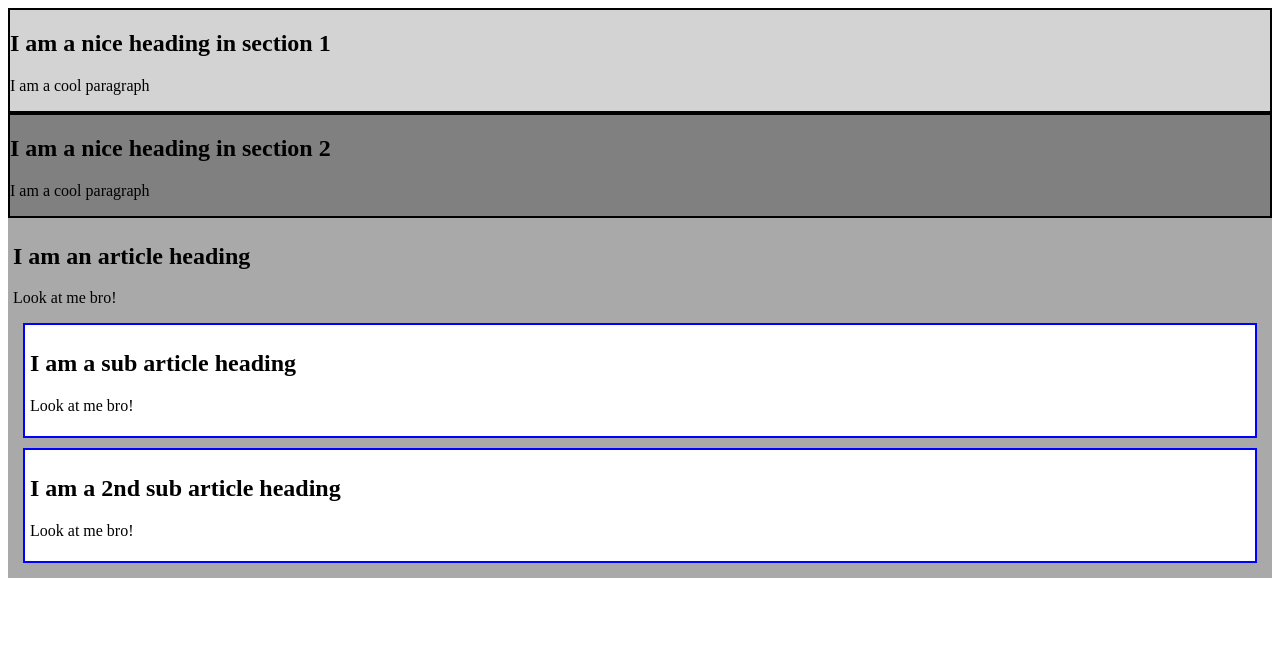
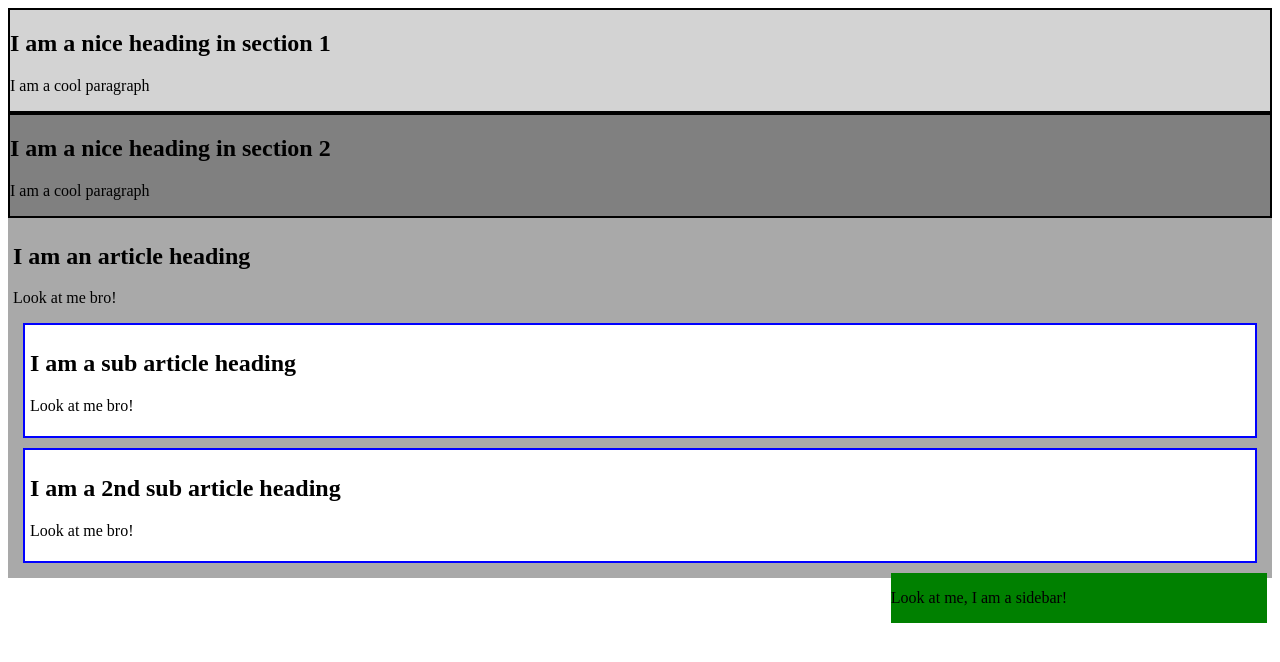
Before and after one commit to aadityadeshmukh/semantic-deepdive, a website: page index.html in a window 1280 px wide. Drawn offline with Linux system fonts and the light colour scheme.

Commit message:
1 file modified

```diff
--- a/index.html
+++ b/index.html
@@ -25,6 +25,11 @@
       border:2px solid blue;
       background:white;
     }
+    .sidebar{
+      float:right;
+      background-color:green;
+      width:30%;
+    }
 	</style>
 </head>
 
@@ -49,6 +54,9 @@
 			<h2>I am a 2nd sub article heading</h2>
 			<p>Look at me bro!</p>
 		</article>
+    <aside class="sidebar">
+      <p>Look at me, I am a sidebar!</p>
+    </aside>
 	</article>
 </body>
 
```
